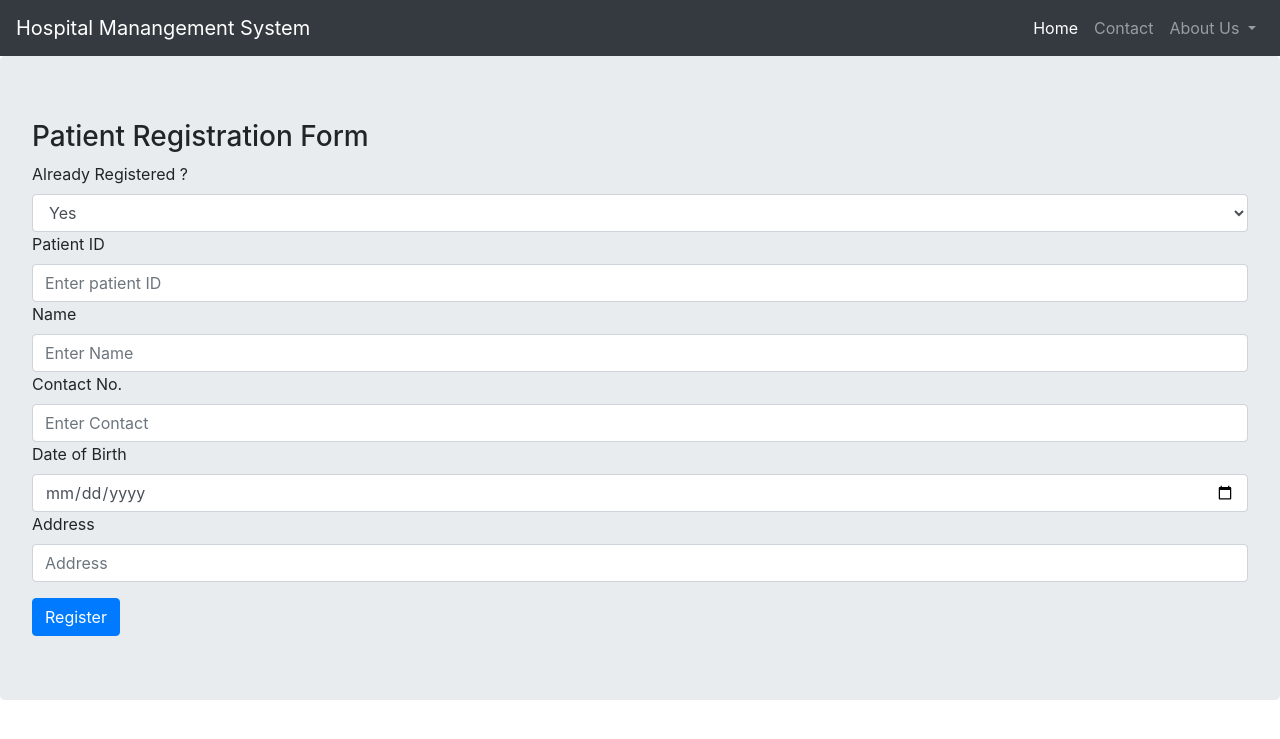
After one commit to manassharma158/Hospital-Database-Management-System, a Flask app: page /patient_reg in a window 1280 px wide. The commit adds this page. Shown: the top 739 px of the page. Run offline with Flask 2, Linux system fonts and the light colour scheme; some libraries are stand-ins or nearby versions.

Commit message:
Added patient registration page

```diff
--- a/hospital_dbms/main.py
+++ b/hospital_dbms/main.py
@@ -39,6 +39,42 @@ def patients():
         return render_template('patients.html', patients_info=patients_info)
 
     return ("<h2>No patient entry in the database</h2>")
+
+@app.route('/patient_reg', methods = ['GET', 'POST'])
+def patient_registration():
+	if request.method == 'POST':
+		already_registered = request.form['already_registered']
+		cur = mysql.connection.cursor()
+		pids = cur.execute("SELECT id FROM employees")
+		pids = cur.fetchall()
+
+
+		if already_registered == 'Yes':
+			id = request.form['id']
+			p_id = (id, )
+			if p_id not in pids:
+				return ('<h2>Patient with this ID doesn\'t exists. Please enter valid ID.</h2>')
+			else:
+				cur.execute("UPDATE patients SET discharged = '0' medicines = NULL doctors = NULL WHERE patient_id = '{}'".format(id))
+				mysql.connection.commit()
+				cur.close()
+				return render_template("patinet_registered.html");
+		else:
+			id = request.form['id']
+			name = request.form['name']
+			contact = request.form['contact']
+			dob =  request.form['dob']
+			address = request.form['address']
+			p_id = (id, )
+			if p_id in pids:
+				return render_template("patient_already_exists.html", id = id)
+			else:
+				cur.execute("call new_patient(\'%s\', \'%s\', \'%s\', \'%s\', \'%s\')" % (id, name, dob, contact, address))
+				mysql.connection.commit()
+				cur.close()
+				return render_template("patient_registered.html")
+
+	return render_template("patient_registration.html")
 
 @app.route('/delete', methods=['GET', 'POST'])
 def employee_deletion():
@@ -92,7 +128,7 @@ def employee_reg():
 		# checking for duplicate entry
 		eid = (id,)
 		if eid in ids:
-		    return render_template("already_exists.html", id = id, name = name)
+		    return render_template("already_exists.html", id = id)
 		else:
 			if designation == "Doctor":
 				cur.execute("call hire_doctor(\'%s\',\'%s\', \'%s\', NULL,\'%s\', \'%s\', %.2f)" % (id, name, contact, email, address, float(salary)))
--- a/hospital_dbms/templates/patient_index.html
+++ b/hospital_dbms/templates/patient_index.html
@@ -12,7 +12,7 @@
 				<div class="card-body">
 					<h5 class="card-title">Patient Registration</h5>
 					<p class="card-text">Get yourself registered Here.</p>
-					<a href="/patient-info" class="btn btn-primary">Register</a>
+					<a href="/patient_reg" class="btn btn-primary">Register</a>
 				</div>
 			</div>
 		</div>
--- /dev/null
+++ b/hospital_dbms/templates/patient_registration.html
@@ -0,0 +1,41 @@
+{% extends 'base.html' %}
+
+{% block content %}
+
+<div class="jumbotron">
+
+<h3>Patient Registration Form</h3>
+<form method="POST" action='/patient_reg'>
+
+	<label for='already_registered'>Already Registered ?</label>
+    <select class="form-control" id='already_registered' name='already_registered'>
+		<option>Yes</option>
+		<option>No</option>
+    </select>
+
+	<label for="id">Patient ID</label>
+	<input type="text" class="form-control" id="id" name='id' placeholder="Enter patient ID" >
+
+	<label for="name">Name</label>
+	<input type="text" class="form-control" id="name" name='name' placeholder="Enter Name" >
+
+	<label for="contact">Contact No.</label>
+	<input type="text" class="form-control" id="contact" name='contact' placeholder="Enter Contact">
+
+	<label for="dob">Date of Birth</label>
+    <input type="date" class = "form-control" id = "dob" name="dob" placeholder="yyyy-mm-dd" value="" min="1997-01-01" max="2090-12-31">
+
+	<div class="form-group">
+		<label for="address">Address</label>
+		<input type="text" class="form-control" id="address" name='address' placeholder="Address">
+	</div>
+
+	<input type="submit" value='Register' class="btn btn-primary">
+
+</form>
+
+</div>
+
+
+
+{% endblock %}
```
Also changed, not shown: hospital_dbms/templates/patient_already_exists.html (added, +14 -0 lines), hospital_dbms/templates/patient_registered.html (added, +14 -0 lines).
